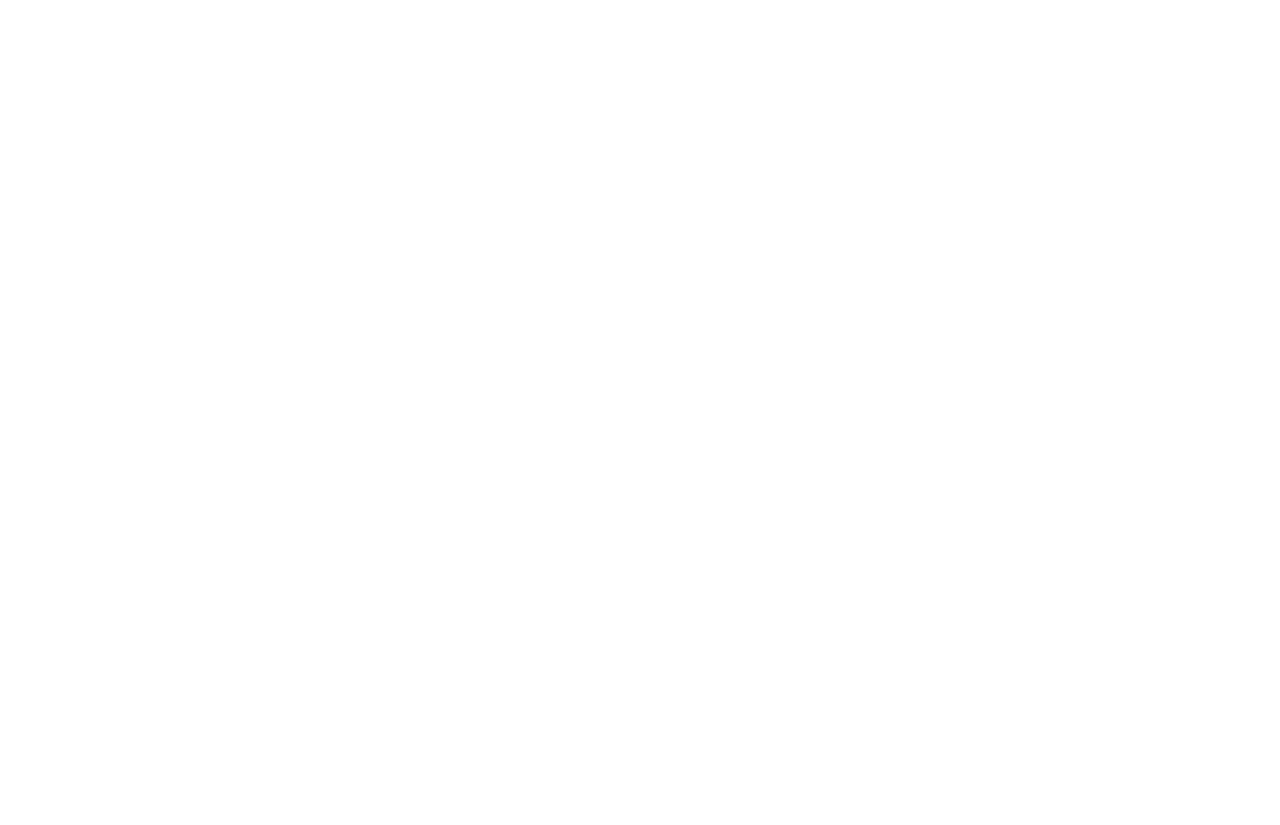
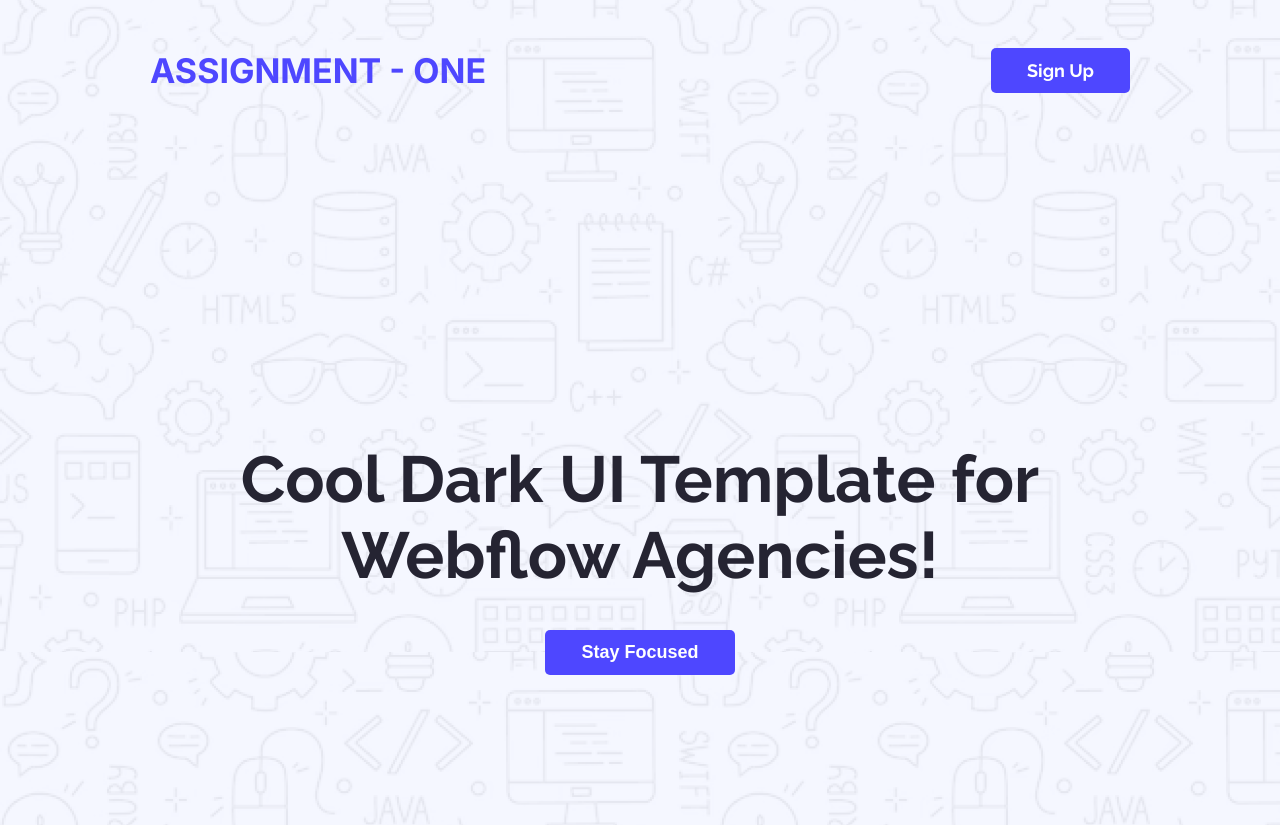
Before and after one commit to iamarifhossain1/assignment-one, a plain HTML site: page index.html in a window 1280 px wide. Before the commit the page ends 800 px from the top, so only its background shows below. Drawn offline with Linux system fonts and the light colour scheme.

Commit message:
Header Section Done

```diff
--- a/index.html
+++ b/index.html
@@ -6,7 +6,30 @@
     <title>Assignment - One</title>
     <link rel="stylesheet" href="style.css">
 </head>
-<body>
+<body class="raleway">
+
+        <!-- Header -->
+        <header>
+
+            <!-- Nav Bar -->
+             <nav>
+                 <h1 class="website-name inter primary-color">ASSIGNMENT - ONE </h1>
+            <ul>
+                <li><a class="sign-up-btn primary-btn raleway" href="#" target="_blank">Sign Up</a></li>
+            </ul>
+             </nav>
+
+             <!-- Header - Description -->
+            <div class="header-info">
+                <h1 class="header-description raleway">Cool Dark UI Template for<br> Webflow Agencies!</h1>
+
+             <!-- Stay Focused Button -->
+              <div class="focused-btn">
+                <button class="primary-btn">Stay Focused</button>
+              </div>
+
+            </div>
+        </header>
 
 </body>
 </html>
--- a/style.css
+++ b/style.css
@@ -9,3 +9,82 @@
   font-family: "Inter", sans-serif;
 
 }
+
+* {
+    margin: 0px;
+}
+
+/* Prefix Styles */
+
+.primary-color {
+    color: #4E47FF;
+}
+
+.primary-btn {
+    color: #fff;
+    background-color: #4E47FF;
+    font-weight: bold;
+    font-size: 18px;
+    padding: 12px 36px;
+    border-radius: 5px;
+    cursor: pointer;
+    border: none;
+}
+
+
+.primary-btn:hover {
+    color: #fff;
+    background-color: tomato;
+    font-weight: bold;
+    font-size: 20px;
+    padding: 12px 36px;
+    border-radius: 5px;
+    cursor: pointer;
+    transition: all 0.5s ease;
+    border:none;
+}
+
+/* Header */
+
+header {
+    background-image: url("Assets/Hero-bg.png");
+}
+
+
+nav {
+    display: flex;
+    justify-content: space-between;
+    padding: 50px 150px;;
+    align-items: center;
+}
+
+nav ul li {
+    list-style: none;
+}
+
+nav ul li a {
+    text-decoration: none;
+}
+
+.website-name {
+    font-size: 34px;
+    font-weight: bolder;
+    cursor: pointer;
+}
+
+.header-description {
+    margin-top: 150px;
+    font-size: 65px;
+    color: #252432;
+    text-align: center;
+}
+
+
+.header-info {
+     padding: 150px;
+}
+
+.focused-btn {
+    text-align: center;
+    margin-top: 37px;
+}
```
